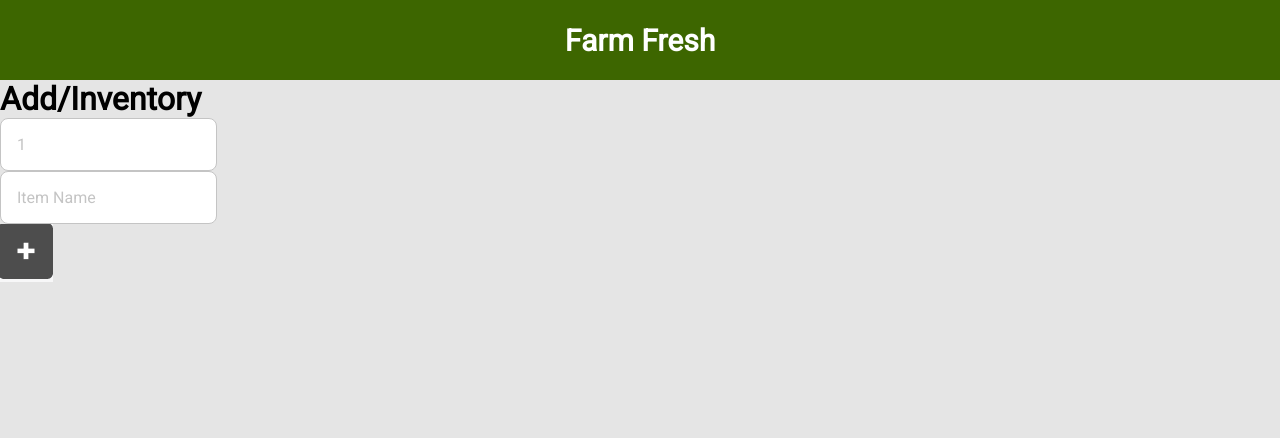
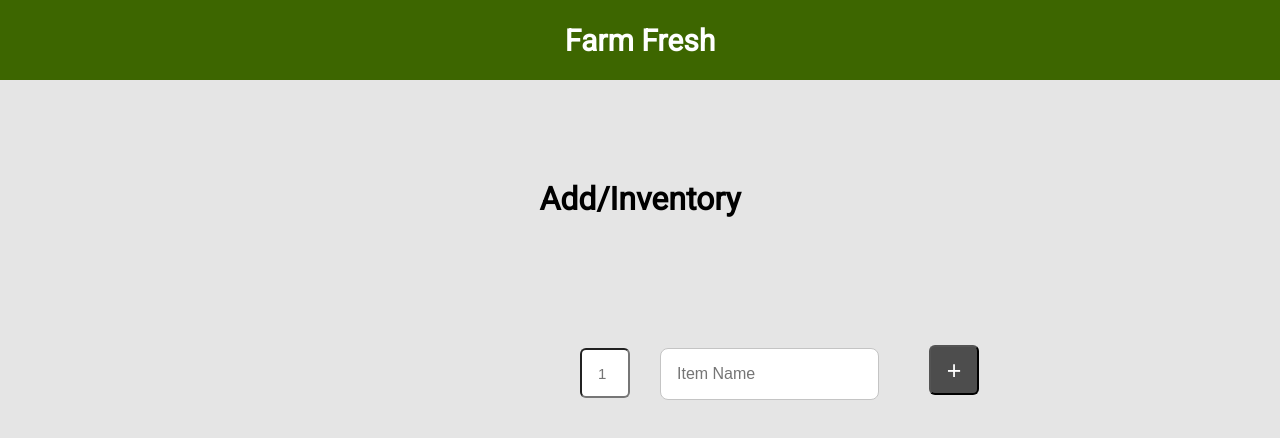
Before and after one commit to Code4Blessings/FarmFreshApp, a React (Create React App) app: page /farmer/add-inventory in a window 1280 px wide. Shown: the top 438 px of the page. Built offline with nearby package versions, Linux system fonts and the light colour scheme.

Commit message:
Completed top portion of AddInventory form and made a link to it from the FarmerHomepage

```diff
--- a/src/components/AddInventory/AddInventory.css
+++ b/src/components/AddInventory/AddInventory.css
@@ -0,0 +1,35 @@
+.add-inventory-title {
+    margin: 100px;
+    text-align: center;
+}
+
+.quantity-inventory {
+    width: 50px;
+    height: 50px;
+    margin: 30px;
+    border-radius: 6px;
+    font-size: 15px;
+    padding: 1rem;
+}
+
+.inventory-form {
+    margin-left: 550px;
+}
+
+.inventory-input {
+    padding: 1rem;
+    width: 30%;
+    border: 1px solid #C4C4C4;
+    border-radius: 0.5rem;
+    font-size: 1rem;
+}
+
+.add-btn {
+    margin: 20px 0 0 50px;
+    background-color: #4D4D4D;
+    width: 50px;
+    height: 50px;
+    color: #fff;
+    font-size: 25px;
+    border-radius: 6px;
+}
--- a/src/components/AddInventory/AddInventory.js
+++ b/src/components/AddInventory/AddInventory.js
@@ -2,6 +2,7 @@ import React from "react";
 import { formik } from "formik";
 import Header from "../Header";
 import AddButton from "./images/add-button.png";
+import "./AddInventory.css";
 
 const AddInventory = () => {
    return (
@@ -12,21 +13,15 @@ const AddInventory = () => {
         <div className="add-inventory-title">
             <h1>Add/Inventory</h1>
         </div>
-        <div className="input-container">
-            <div className="quantity-input">
-                <input
-                type="text"
-                placeholder="1" />
-            </div>
-            <div className="inventory-input">
-                <input
+        <form className="inventory-form">
+            <input className="quantity-inventory"
+            type="text"
+            placeholder="1" />
+                <input className="inventory-input"
                 type="text"
                 placeholder="Item Name" />
-            </div>
-            <div className="add-btn">
-                <img src={AddButton} alt="plus button"/>
-            </div>
-        </div>
+            <button className="add-btn">+</button>
+        </form>
       </div>
 
    );
--- a/src/components/FarmerHomepage.js
+++ b/src/components/FarmerHomepage.js
@@ -8,7 +8,7 @@ const FarmerHomepage = () => {
             <Header />
             <div className="homepage-links">
                 <Link>View Orders</Link>
-                <Link>Add/Edit Inventory</Link>
+                <Link to='/farmer/add-inventory'>Add/Edit Inventory</Link>
             </div>
             <div className="homepage-links">
                 <Link>Add Upcoming Harvests</Link>
```
